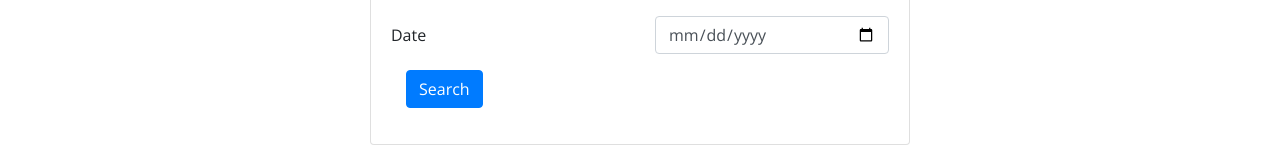
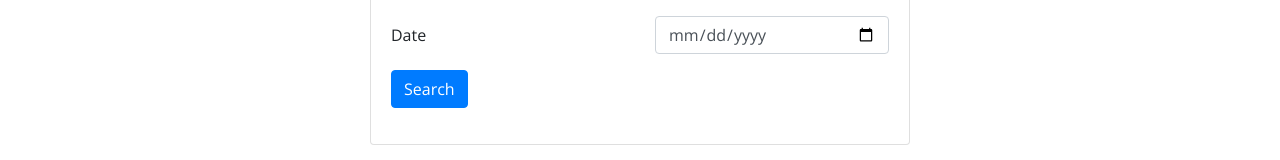
Before and after one commit to Pracasap/Nucampsite, a website: page index.html in a window 1280 px wide. Shown: the part 1862-2022 px from the top of the page. Drawn offline with nearby package versions, Linux system fonts and the light colour scheme.

Commit message:
Fixed search button bug

```diff
--- a/index.html
+++ b/index.html
@@ -211,8 +211,10 @@
                                     <input class="form-control" type="date" id="date" name="date" placeholder="date">
                                 </div>
                             </div>
-                            <div class="col form-group">
-                                <button type="submit" class="btn btn-primary">Search</button>
+                            <div class="form-group row">
+                                <div class="col">
+                                    <button type="submit" class="btn btn-primary">Search</button>
+                                </div>
                             </div>
                         </form>
                     </div>
```
